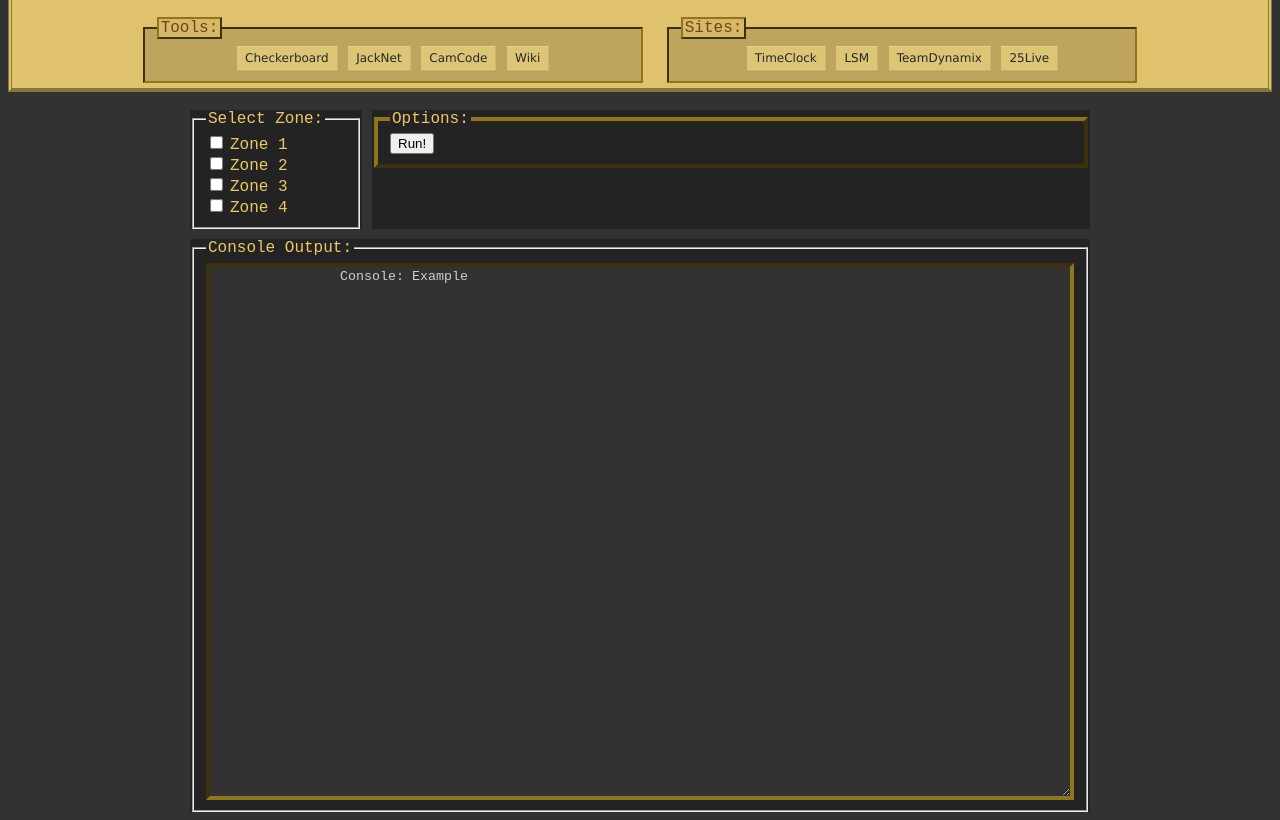
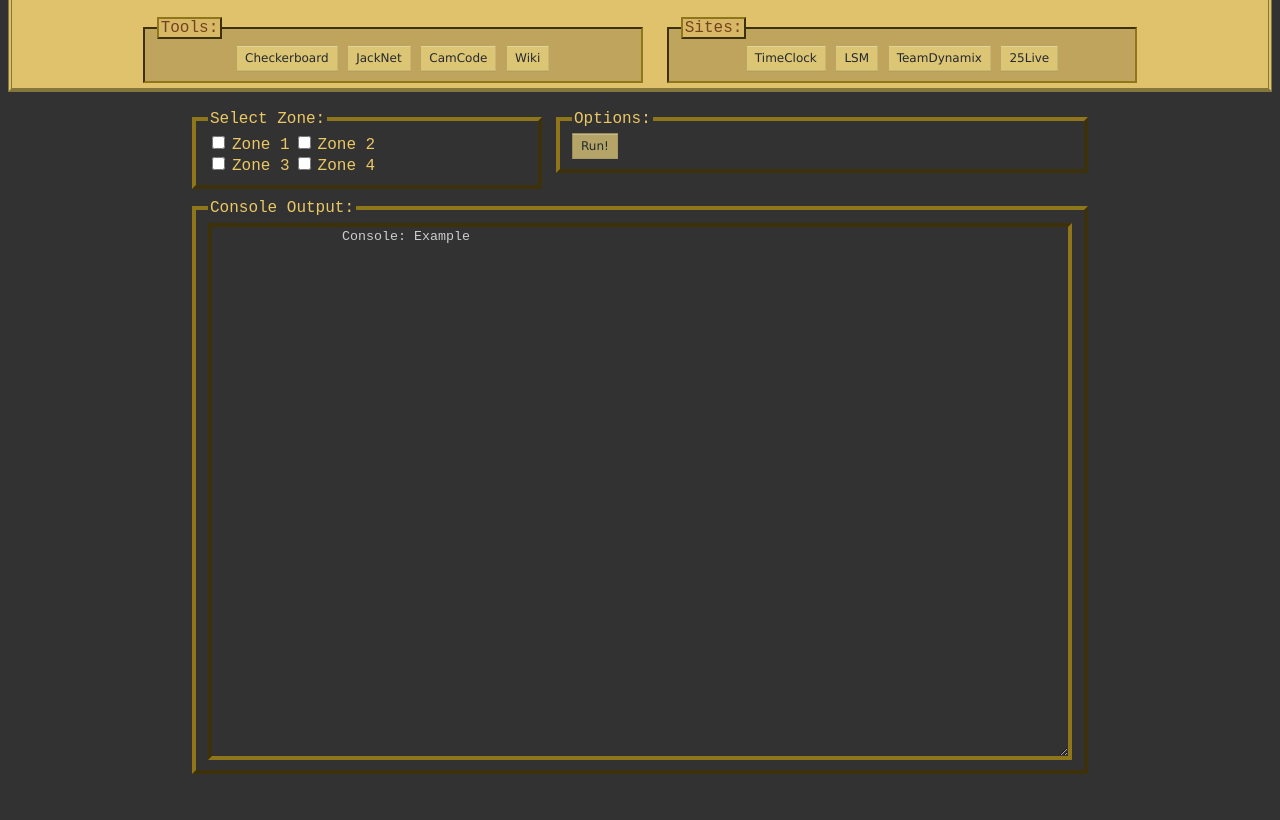
Before and after one commit to UWIT-CTS-Software/bronson_online, a plain HTML site: page html-css-js/index.html in a window 1280 px wide. Both pictures are taken after a click on the button "Checkerboard". Shown: the part 67-887 px from the top of the page. After the commit the page ends 849 px from the top, so only its background shows below. Drawn offline with nearby package versions, Linux system fonts and the light colour scheme; a web font is replaced by a local one.

Commit message:
updated checkboard DOM

```diff
--- a/html-css-js/checkerboard.js
+++ b/html-css-js/checkerboard.js
@@ -124,13 +124,13 @@ function setChecker() {
     let map_select = document.createElement("div");
     map_select.classList.add('cb_mapSelect');
     map_select.innerHTML = `
-        <fieldset>
+        <fieldset class="cb_fieldset">
             <legend>
                 Select Zone: </legend>
             <input class="cbDev" type ="checkbox" id="1" name="cb_dev" value="Processors"/>
             <label for="1">
                 Zone 1</label>
-            <br>
+
             <input class="cbDev" type="checkbox" id="2" name="cb_dev" value="Projectors"/>
             <label for="2">
                 Zone 2</label>
@@ -138,7 +138,7 @@ function setChecker() {
             <input class="cbDev" type="checkbox" id="3" name="cb_dev" value="Wyo Shares"/>
             <label for="3">
                 Zone 3</label>
-            <br>
+
             <input class="cbDev" type="checkbox" id="4" name="cb_dev" value="Touch Panels"/>
             <label for="4">
                 Zone 4</label>
@@ -153,7 +153,7 @@ function setChecker() {
         <fieldset class="cb_fieldset">
             <legend>
                 Options: </legend>
-            <button id="cb_run" onclick="run()">
+            <button id="cb_run" onclick="run()" class="headButton">
                 Run!</button>
         </fieldset>`;
 
@@ -161,7 +161,7 @@ function setChecker() {
     let console_output = document.createElement("div");
     console_output.classList.add('cb_console');
     console_output.innerHTML = `
-        <fieldset>
+        <fieldset class="cb_fieldset">
             <legend>
                 Console Output: </legend>
             <textarea readonly rows="35" cols ="70" class="innerConsole" name="consoleOutput" spellcheck="false">
--- a/html-css-js/page.css
+++ b/html-css-js/page.css
@@ -241,6 +241,7 @@ legend {
     background-color: rgb(50, 50, 50);
     color: rgb(236, 200, 101);
     accent-color:  rgb(236, 200, 101);
+    /* color: rgb(50, 50, 50); */
 }
 
 .jn_select {
@@ -308,30 +309,27 @@ legend {
 }
 
 .cb_mapSelect {
-    background-color: rgb(36, 35, 35);
-    grid-column: 2;
+    background-color: rgb(50, 50, 50);
+    grid-column: 2 / 4;
     grid-row: 1;
+    float: center;
 }
 
 .cb_buttonRow {
-    background-color: rgb(36, 35, 35);
-    grid-column: 3 / 7;
+    background-color: rgb(50, 50, 50);
+    grid-column: 4 / 7;
     grid-row: 1;
 }
 
 .cb_console {
-    background-color: rgb(36, 35, 35);
+    background-color: rgb(50, 50, 50);
     grid-column: 2 / 7;
     grid-row: 2;
 }
 
 .cb_fieldset {
-    border:4px outset rgb(144, 118, 26)
-}
-
-
-.poly_button {
-    background-color: rgb(36, 35, 35);
+    border:4px outset rgb(144, 118, 26);
+    float: center;
 }
 
 /* CamCode Defifnitions
```
Also changed, not shown: html-css-js/index.html (indentation only).
